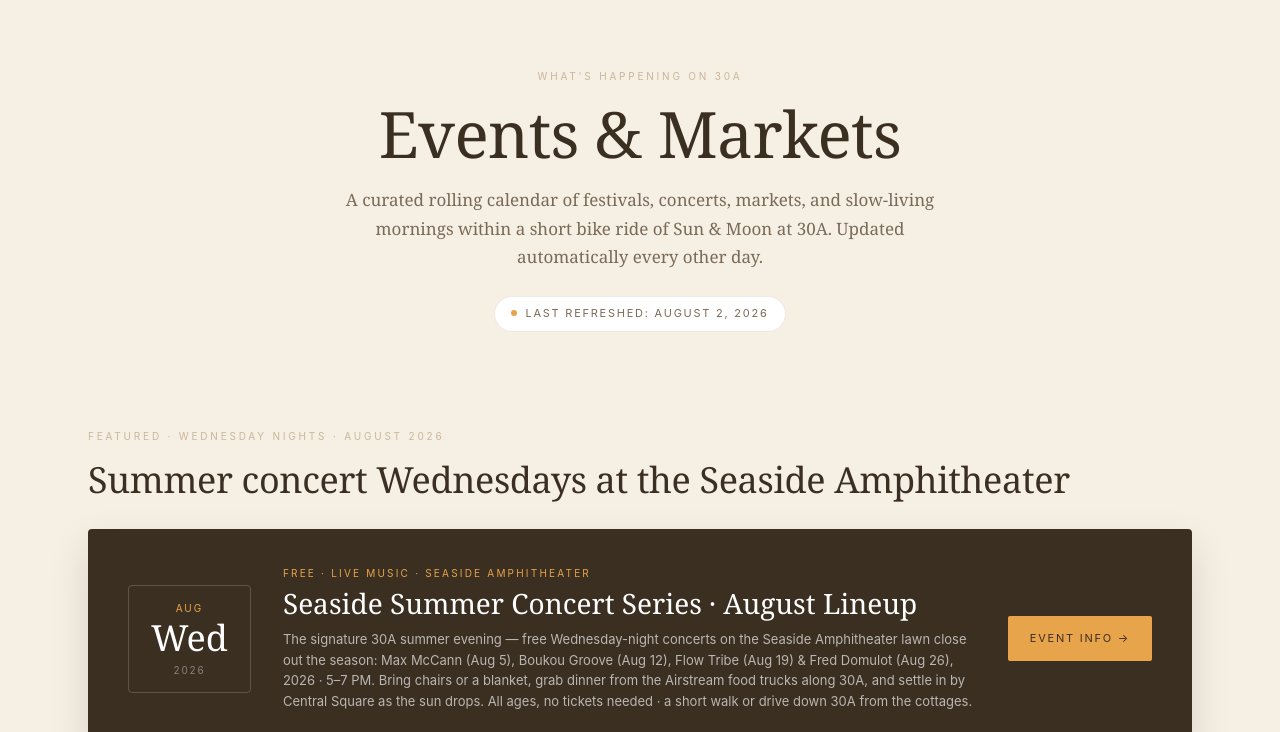
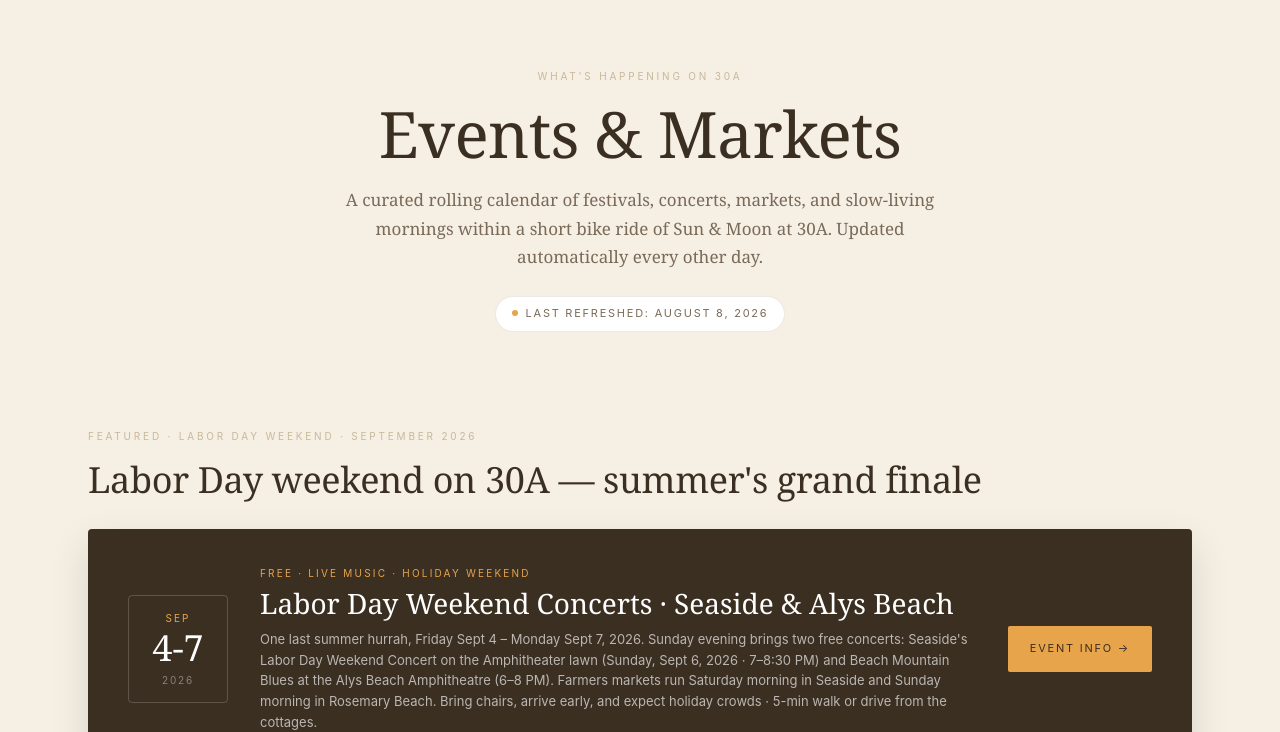
Before and after one commit to crorihuela1/sunandmoon, a plain HTML site: page events.html in a window 1280 px wide. Shown: the part 76-808 px from the top of the page. Drawn offline with Linux system fonts and the light colour scheme.

Commit message:
Events refresh: 2026-08-08

```diff
--- a/events.html
+++ b/events.html
@@ -266,28 +266,28 @@
     A curated rolling calendar of festivals, concerts, markets, and slow-living mornings within a short bike ride of Sun &amp; Moon at 30A. Updated automatically every other day.
   </p>
   <!-- LAST_UPDATED_BADGE_START -->
-  <div class="updated-badge"><span class="dot"></span>Last refreshed: August 2, 2026</div>
+  <div class="updated-badge"><span class="dot"></span>Last refreshed: August 8, 2026</div>
   <!-- LAST_UPDATED_BADGE_END -->
 </div>
 
 <!-- FEATURED -->
 <!-- FEATURED_EVENT_START -->
 <section class="events-section">
-  <div class="section-label">Featured · Wednesday Nights · August 2026</div>
-  <h2 class="section-title">Summer concert Wednesdays at the Seaside Amphitheater</h2>
+  <div class="section-label">Featured · Labor Day Weekend · September 2026</div>
+  <h2 class="section-title">Labor Day weekend on 30A — summer's grand finale</h2>
   <div class="event-featured">
     <div class="event-featured-date">
-      <span class="month">Aug</span>
-      <span class="day">Wed</span>
+      <span class="month">Sep</span>
+      <span class="day">4-7</span>
       <span class="year">2026</span>
     </div>
     <div class="event-featured-body">
-      <div class="event-featured-eyebrow">Free · Live Music · Seaside Amphitheater</div>
-      <div class="event-featured-name">Seaside Summer Concert Series · August Lineup</div>
-      <div class="event-featured-meta">The signature 30A summer evening — free Wednesday-night concerts on the Seaside Amphitheater lawn close out the season: Max McCann (Aug 5), Boukou Groove (Aug 12), Flow Tribe (Aug 19) &amp; Fred Domulot (Aug 26), 2026 · 5–7 PM. Bring chairs or a blanket, grab dinner from the Airstream food trucks along 30A, and settle in by Central Square as the sun drops. All ages, no tickets needed · a short walk or drive down 30A from the cottages.</div>
+      <div class="event-featured-eyebrow">Free · Live Music · Holiday Weekend</div>
+      <div class="event-featured-name">Labor Day Weekend Concerts · Seaside &amp; Alys Beach</div>
+      <div class="event-featured-meta">One last summer hurrah, Friday Sept 4 – Monday Sept 7, 2026. Sunday evening brings two free concerts: Seaside's Labor Day Weekend Concert on the Amphitheater lawn (Sunday, Sept 6, 2026 · 7–8:30 PM) and Beach Mountain Blues at the Alys Beach Amphitheatre (6–8 PM). Farmers markets run Saturday morning in Seaside and Sunday morning in Rosemary Beach. Bring chairs, arrive early, and expect holiday crowds · 5-min walk or drive from the cottages.</div>
     </div>
     <div class="event-featured-cta">
-      <a href="https://seasidefl.com/events/" target="_blank" rel="noopener">Event Info →</a>
+      <a href="https://seasidefl.com/event/labor-day-weekend-concert-2026/" target="_blank" rel="noopener">Event Info →</a>
     </div>
   </div>
 </section>
```
